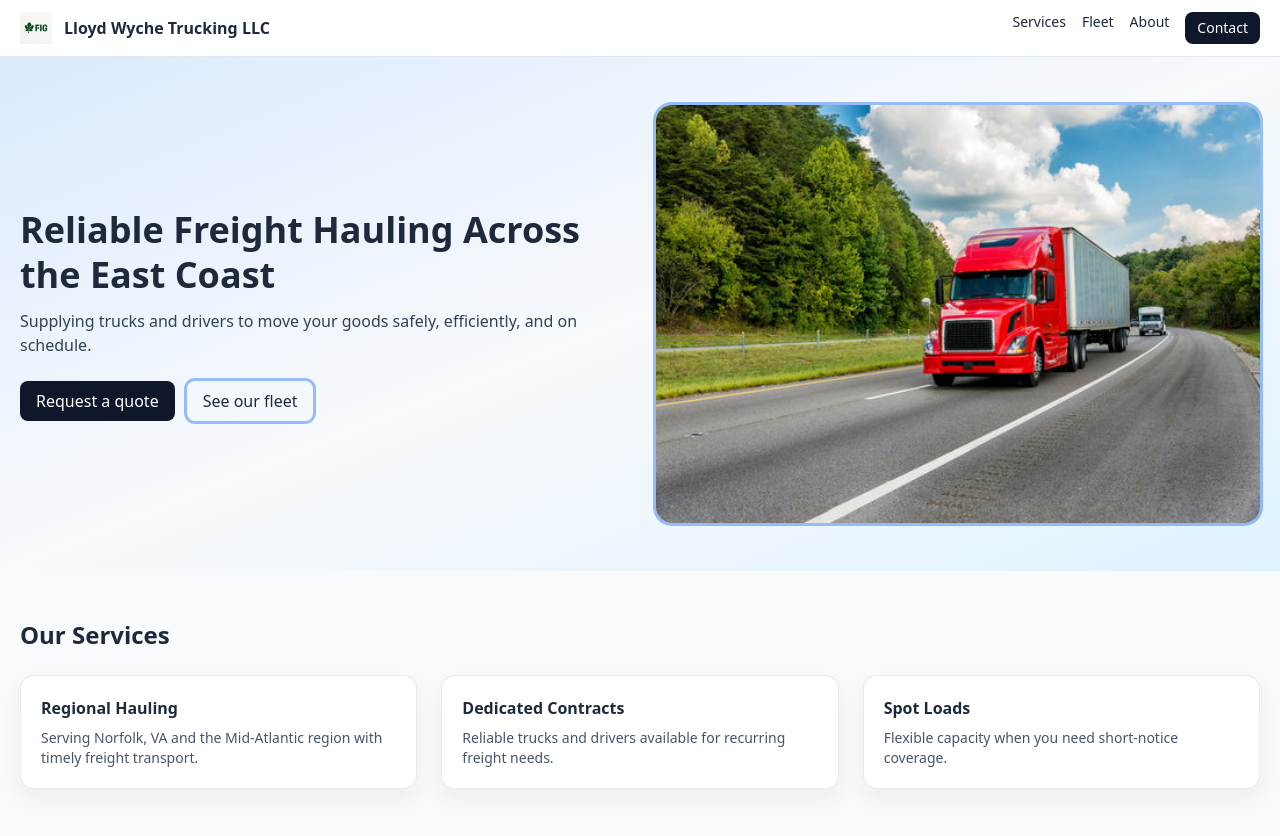
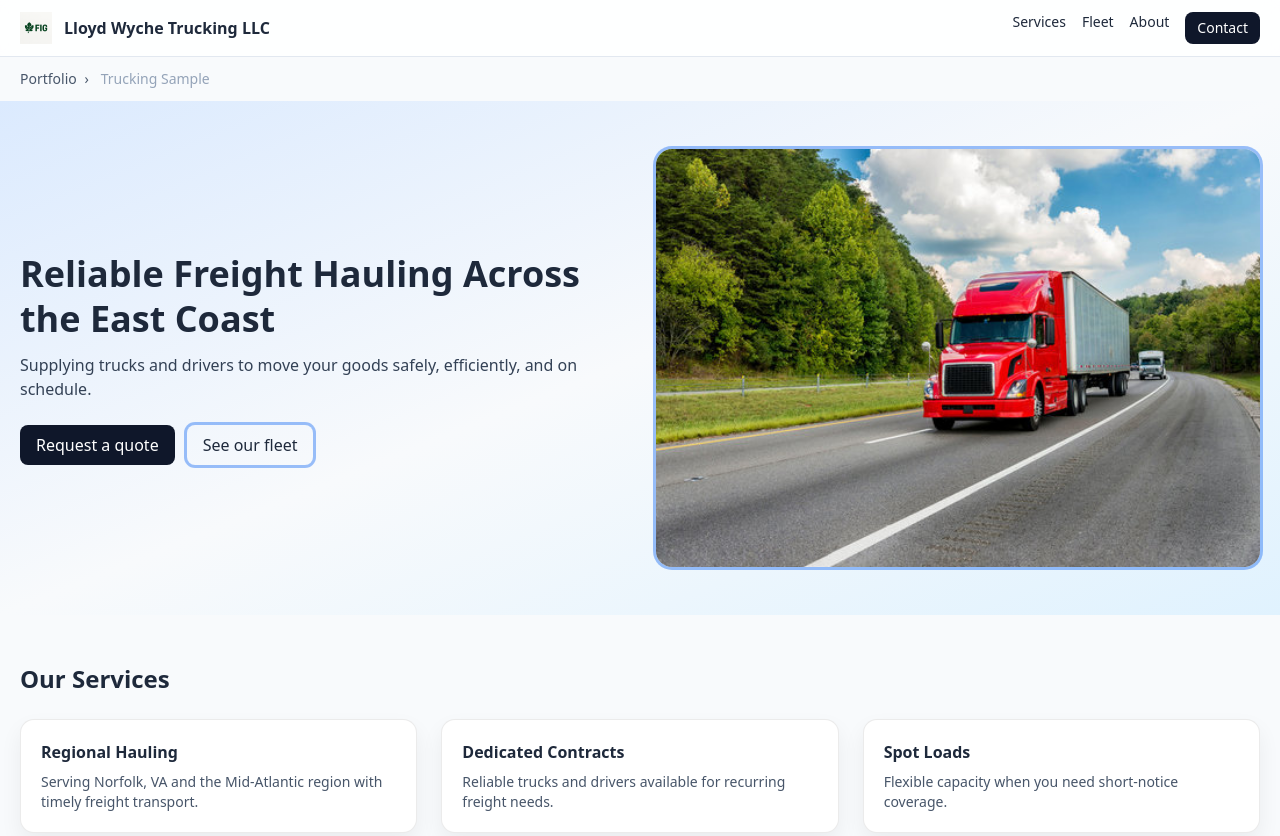
Before and after one commit to mattfranklin1029-prog/fig-site, a website: page public/trucking-sample.html in a window 1280 px wide. Shown: the top 836 px of the page. Drawn offline with nearby package versions, Linux system fonts and the light colour scheme.

Commit message:
add breadcrumbs to trucking-sample

```diff
--- a/public/trucking-sample.html
+++ b/public/trucking-sample.html
@@ -32,6 +32,17 @@
       </nav>
     </div>
   </header>
+
+    <!-- Breadcrumbs -->
+<nav class="container text-sm py-3 text-slate-600" aria-label="Breadcrumb">
+  <ol class="flex items-center gap-2">
+    <li>
+      <a href="portfolio.html" class="text-slate-600 hover:text-slate-900">Portfolio</a>
+      <span class="mx-1">›</span>
+    </li>
+    <li class="text-slate-400">Trucking Sample</li>
+  </ol>
+</nav>
 
   <!-- Hero -->
   <section class="relative overflow-hidden">
```
